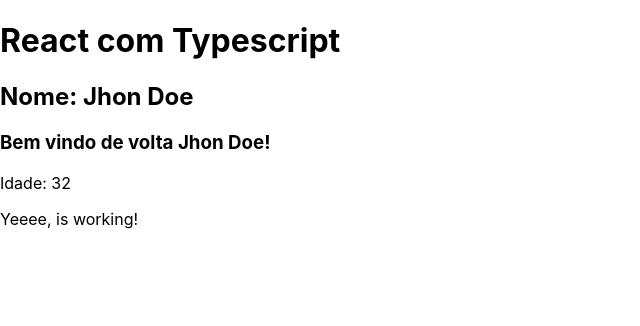
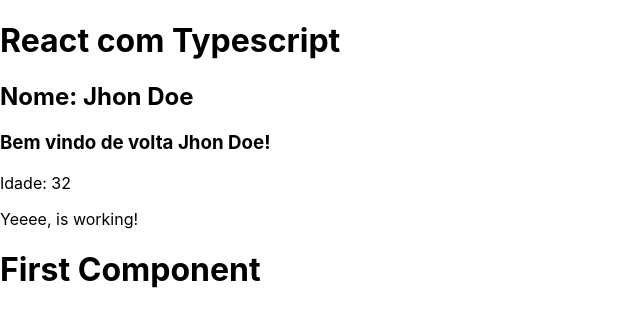
Before and after one commit to leoziondev/ud-ts-react-mb, a React (Create React App) app: page / in a window 1280 px wide. Shown: the top 326 px of the page, without its empty margins (0-640 px from the left). Built offline with nearby package versions, Linux system fonts and the light colour scheme.

Commit message:
import component

```diff
--- a/src/App.tsx
+++ b/src/App.tsx
@@ -1,4 +1,5 @@
 import React from 'react';
+import FirstComponent from './components/FirstComponent';
 
 function App() {
   const name: string = "Jhon Doe"
@@ -19,6 +20,7 @@ function App() {
       {isWorking && (
         <div><p>Yeeee, is working!</p></div>
       )}
+      <FirstComponent />
     </div>
   );
 }
```
